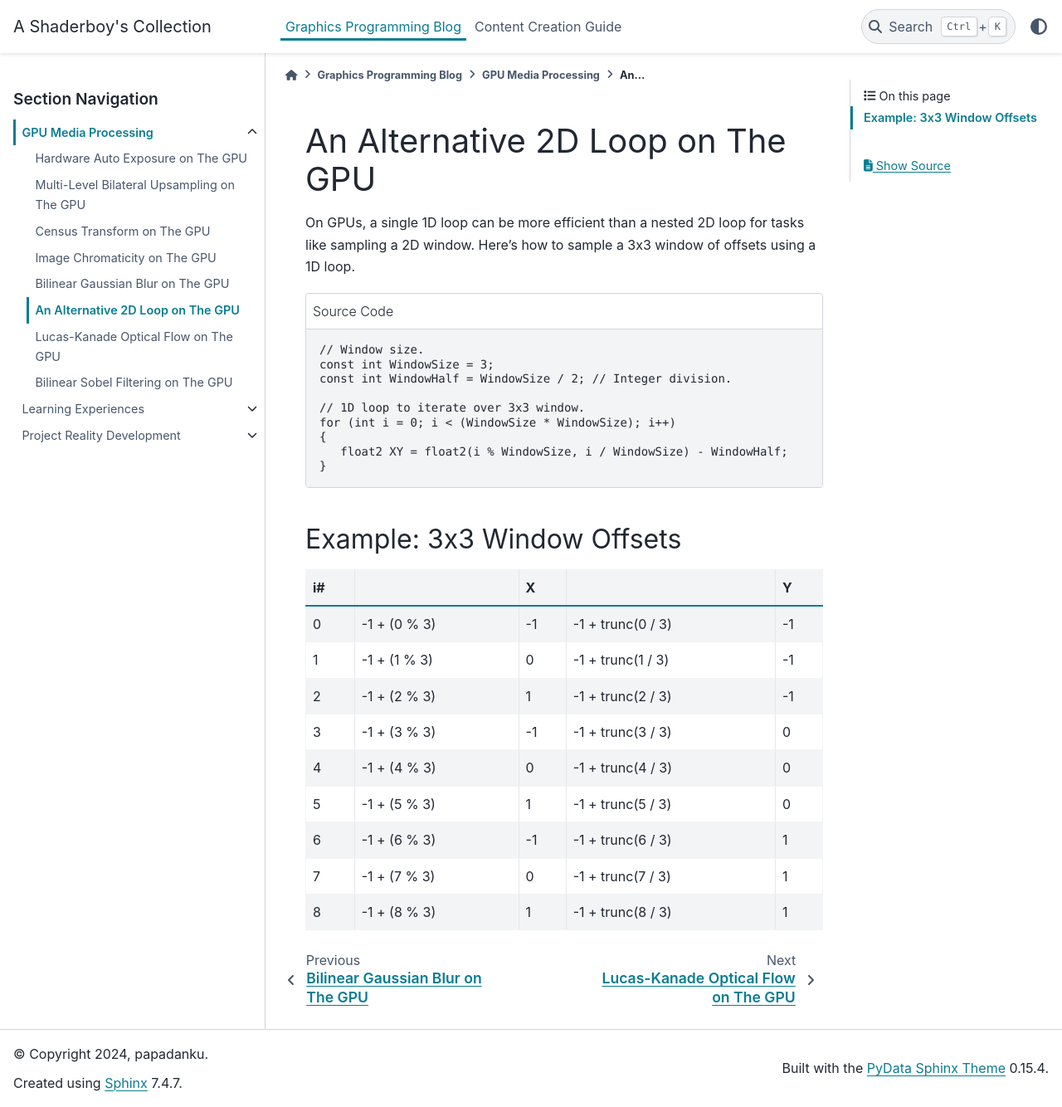
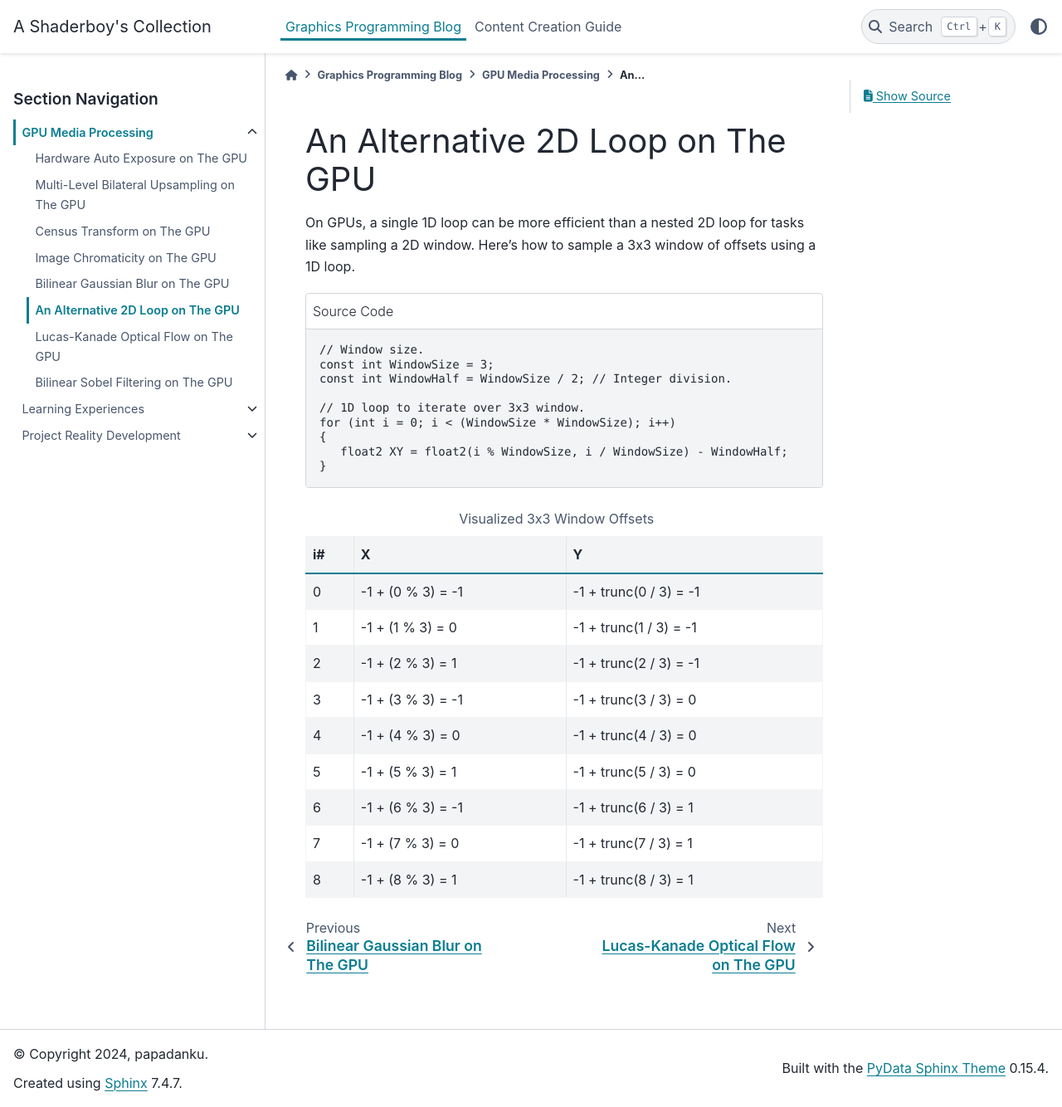
Before and after one commit to papadanku/papadanku.github.io, a Sphinx documentation site: the page built from doc/source/blog/gpu/loops.rst, in a window 1280 px wide and 1334 px high. Shown: the whole window at 83% size. Built offline with Sphinx 7.4.7 and the PyData theme 0.15.4, drawn with Linux system fonts in a browser that asks for light colours.

Commit message:
Update loops.rst

```diff
--- a/doc/source/blog/gpu/loops.rst
+++ b/doc/source/blog/gpu/loops.rst
@@ -17,19 +17,36 @@ On GPUs, a single 1D loop can be more efficient than a nested 2D loop for tasks
       float2 XY = float2(i % WindowSize, i / WindowSize) - WindowHalf;
    }
 
-Example: 3x3 Window Offsets
----------------------------
+.. list-table:: Visualized 3x3 Window Offsets
+   :header-rows: 1
 
-== ============ == ================= ==
-i#              X                    Y
-== ============ == ================= ==
-0  -1 + (0 % 3) -1 -1 + trunc(0 / 3) -1
-1  -1 + (1 % 3) 0  -1 + trunc(1 / 3) -1
-2  -1 + (2 % 3) 1  -1 + trunc(2 / 3) -1
-3  -1 + (3 % 3) -1 -1 + trunc(3 / 3) 0
-4  -1 + (4 % 3) 0  -1 + trunc(4 / 3) 0
-5  -1 + (5 % 3) 1  -1 + trunc(5 / 3) 0
-6  -1 + (6 % 3) -1 -1 + trunc(6 / 3) 1
-7  -1 + (7 % 3) 0  -1 + trunc(7 / 3) 1
-8  -1 + (8 % 3) 1  -1 + trunc(8 / 3) 1
-== ============ == ================= ==
+   * - i#
+     - X
+     - Y
+   * - 0
+     - -1 + \(0 % 3\) = -1
+     - -1 + trunc\(0 / 3\) = -1
+   * - 1
+     - -1 + \(1 % 3\) = 0
+     - -1 + trunc\(1 / 3\) = -1
+   * - 2
+     - -1 + \(2 % 3\) = 1
+     - -1 + trunc\(2 / 3\) = -1
+   * - 3
+     - -1 + \(3 % 3\) = -1
+     - -1 + trunc\(3 / 3\) = 0
+   * - 4
+     - -1 + \(4 % 3\) = 0
+     - -1 + trunc\(4 / 3\) = 0
+   * - 5
+     - -1 + \(5 % 3\) = 1
+     - -1 + trunc\(5 / 3\) = 0
+   * - 6
+     - -1 + \(6 % 3\) = -1
+     - -1 + trunc\(6 / 3\) = 1
+   * - 7
+     - -1 + \(7 % 3\) = 0
+     - -1 + trunc\(7 / 3\) = 1
+   * - 8
+     - -1 + \(8 % 3\) = 1
+     - -1 + trunc\(8 / 3\) = 1
```
